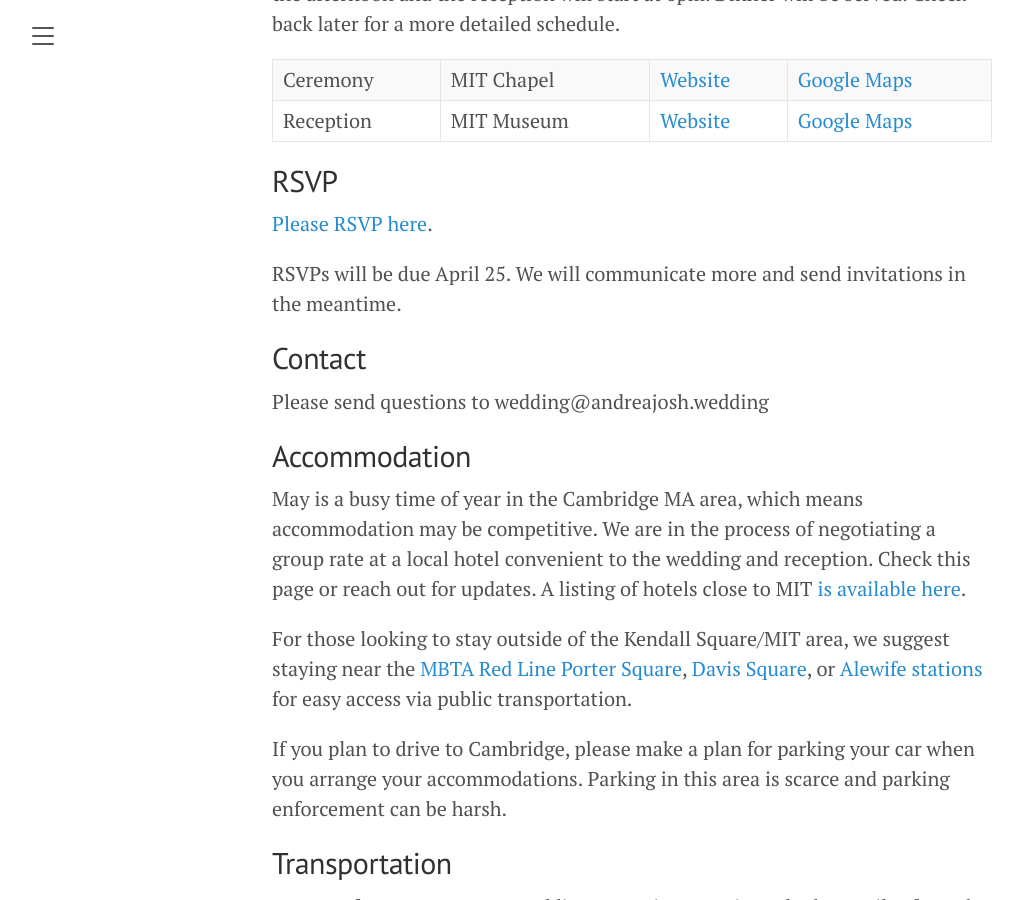
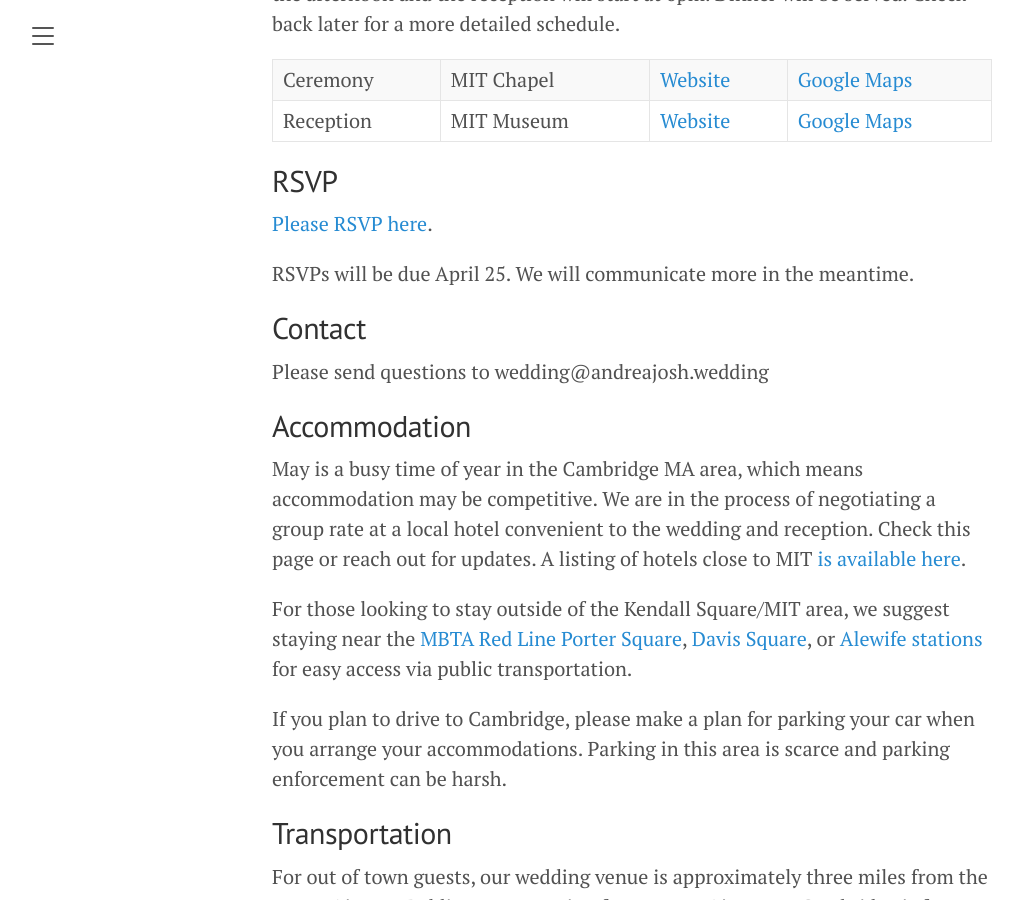
Before and after one commit to JoshBradshaw/andreajosh.github.io, a Jekyll site: the page built from _posts/2023-12-30-overview.md, in a window 1280 px wide and 900 px high, scrolled down 591 px. Shown: the whole window, without its empty margins (8-1031 px from the left). Built offline with Jekyll 4.4.1, drawn with Linux system fonts in a browser that asks for light colours.

Commit message:
Update 2023-12-30-overview.md

```diff
--- a/_posts/2023-12-30-overview.md
+++ b/_posts/2023-12-30-overview.md
@@ -16,7 +16,7 @@ Reception | MIT Museum | [Website](https://mitmuseum.mit.edu/) | [Google Maps](h
 
 [Please RSVP here](https://forms.gle/yNtpVW9MCpyCcn6j9).
 
-RSVPs will be due April 25. We will communicate more and send invitations in the meantime.
+RSVPs will be due April 25. We will communicate more in the meantime.
 
 ## Contact
 
```
